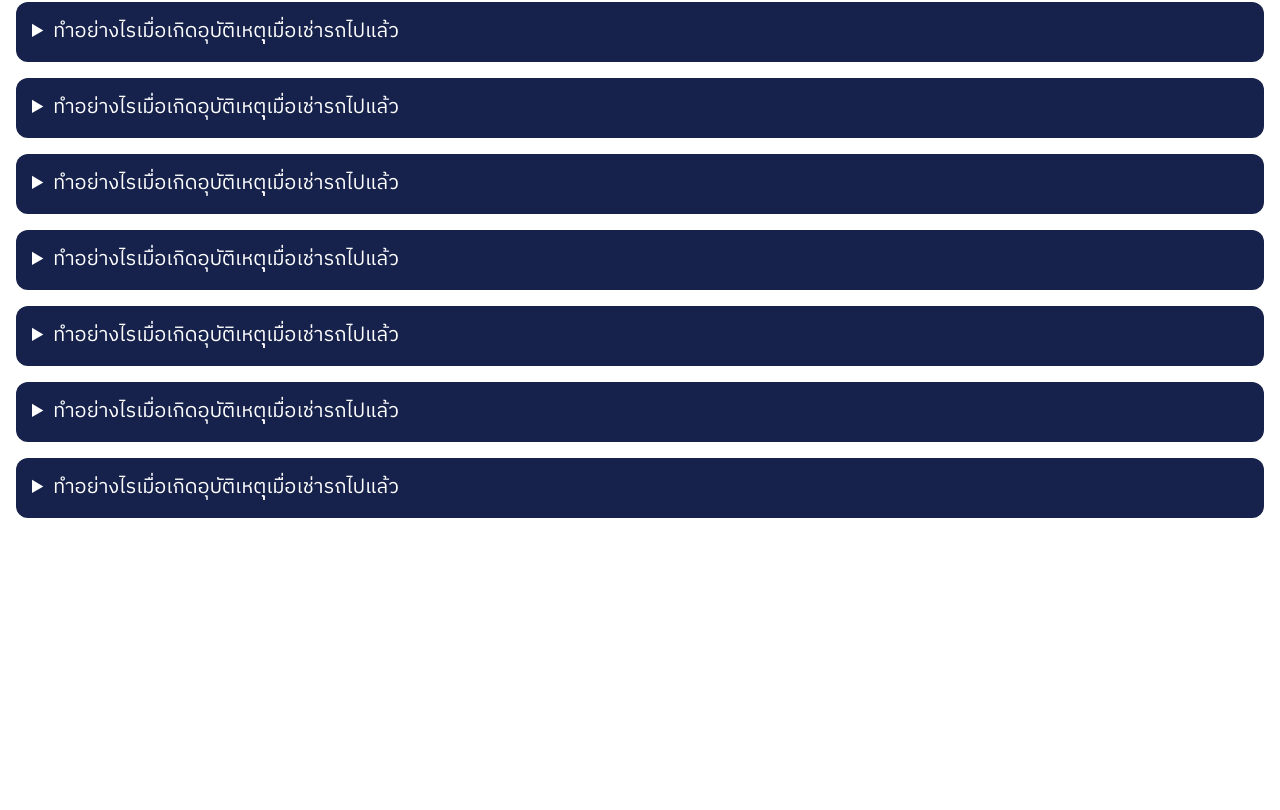
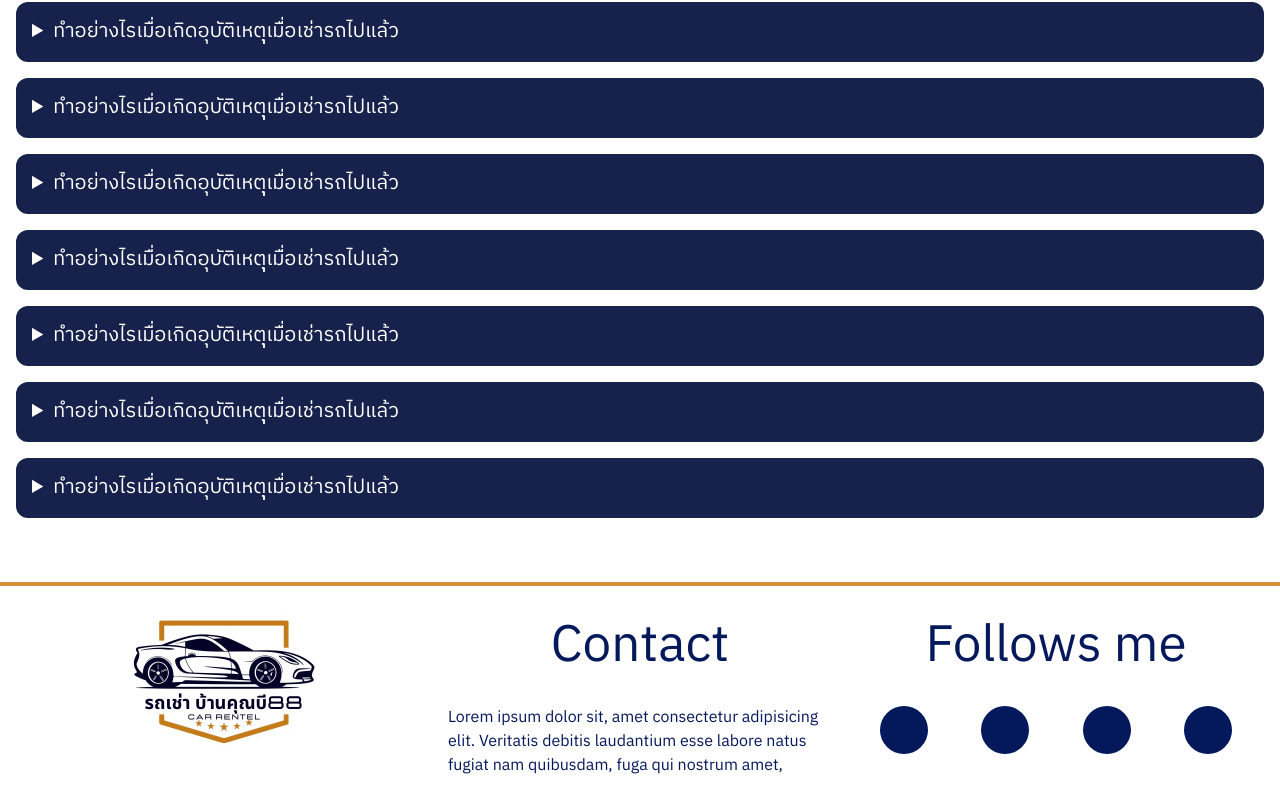
Before and after one commit to PathompongPA/car-rent, a React (Vite) app: page /#/ in a window 1280 px wide. Shown: the part 4344-5154 px from the top of the page. Before the commit the page ends 4926 px from the top, so only its background shows below. Built offline with nearby package versions, Linux system fonts and the light colour scheme.

Commit message:
create(footer) : create component footer

```diff
--- /dev/null
+++ b/src/components/footer.component.jsx
@@ -0,0 +1,24 @@
+import { mockup } from "../mockup";
+
+export default function Footer() {
+    const { img, p1, p2 } = mockup.component.footer;
+    return (
+        <div className="container-footer >> flex justify-center | w-full border-t-4 border-golden-1 ">
+            <div className="footer >> flex flex-col justify-center items-center | p-4 | text-blue-1 | lg:flex-row lg:max-w-7xl lg:items-start ">
+                <div className="footer__container-logo >> flex justify-center | md:flex-1/3 ">
+                    <img className="footer__logo >> w-full object-cover aspect-14/9 | lg:w-[250px]" src={img} alt="logo" />
+                </div>
+                <div className="footer__contacts >> flex flex-col | p-4 gap-4 | lg:gap-8 md:flex-1/3">
+                    <h1 className="footer__title-contact >> text-description-3 font-bold text-center">{p1.title}</h1>
+                    {p1.description}
+                </div>
+                <div className="footer__follows >> flex flex-wrap items-center justify-between | w-full p-4 px-8 gap-4 | lg:gap-8 md:flex-1/3">
+                    <h1 className="footer__follows-title >> w-full text-description-3 font-bold text-center">{p2.title}</h1>
+                    {p2.list.map(({ link }, index) =>
+                        <a className="footer__icon >> w-12 aspect-1/1 rounded-full bg-blue-1" key={"follow-icon" + index} href={link} />
+                    )}
+                </div>
+            </div>
+        </div>
+    )
+};
--- a/src/components/index.js
+++ b/src/components/index.js
@@ -1,4 +1,5 @@
 import Contact from "./contact.component";
+import Footer from "./footer.component";
 import JourneyBooking from "./journeyBooking.component";
 import NavigationBar from "./navbar.component";
 import QAndAComponent from "./Q&A.component";
@@ -13,5 +14,6 @@ export {
     JourneyBooking,
     Review,
     Contact,
-    QAndAComponent
+    QAndAComponent,
+    Footer
 }
--- a/src/mockup/component.mockup.js
+++ b/src/mockup/component.mockup.js
@@ -121,6 +121,18 @@ let component = {
     },
     "QA": {
         list: [], amount: 0
+    },
+    "footer": {
+        img: logo,
+        "p1": {
+            title: "Contact",
+            description: " Lorem ipsum dolor sit, amet consectetur adipisicing elit. Veritatis debitis laudantium esse labore natus fugiat nam quibusdam, fuga qui nostrum amet,"
+        },
+        "p2": {
+            title: "Follows me",
+            list: [],
+            amount: 0
+        }
     }
 }
 
@@ -188,6 +200,16 @@ component.QA.list.push(qa1)
 component.QA.list.push(qa1)
 component.QA.amount = component.QA.list.length
 
+let follow1 = {
+    icon: "",
+    link: ""
+}
+component.footer.p2.list.push(follow1)
+component.footer.p2.list.push(follow1)
+component.footer.p2.list.push(follow1)
+component.footer.p2.list.push(follow1)
+component.footer.p2.amount = component.footer.p2.list.length
+
 export {
     component
 }
--- a/src/pages/home.page.jsx
+++ b/src/pages/home.page.jsx
@@ -1,4 +1,4 @@
-import { Contact, JourneyBooking, NavigationBar, QAndAComponent, ResultCar, Review, SearchCar } from "../components"
+import { Contact, Footer, JourneyBooking, NavigationBar, QAndAComponent, ResultCar, Review, SearchCar } from "../components"
 
 export default function HomePage() {
     return (
@@ -10,6 +10,7 @@ export default function HomePage() {
             <Review />
             <Contact />
             <QAndAComponent />
+            <Footer />
         </div>
     )
 };
```
